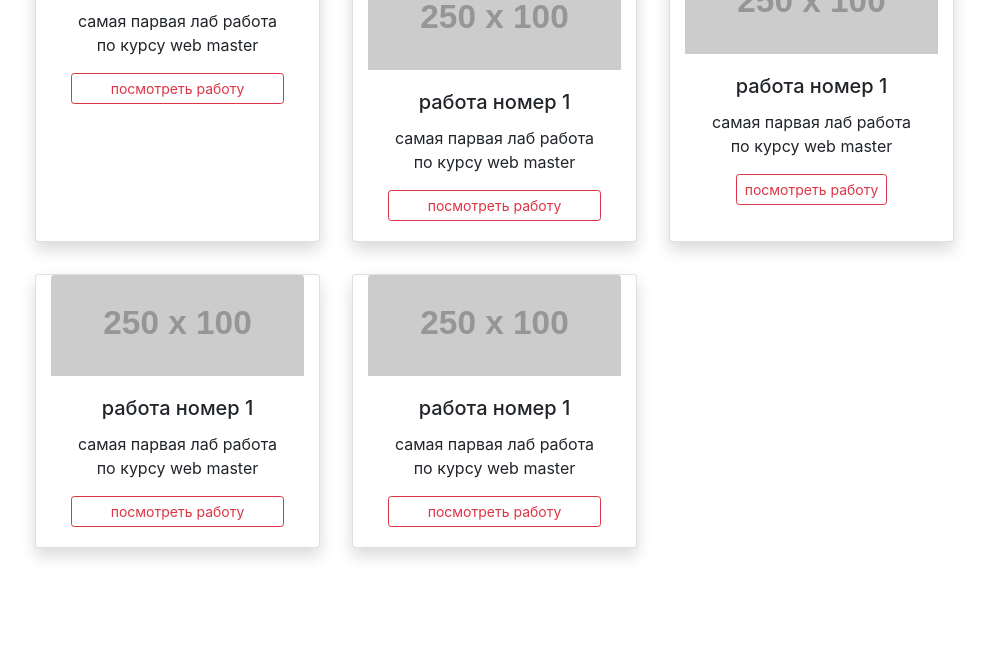
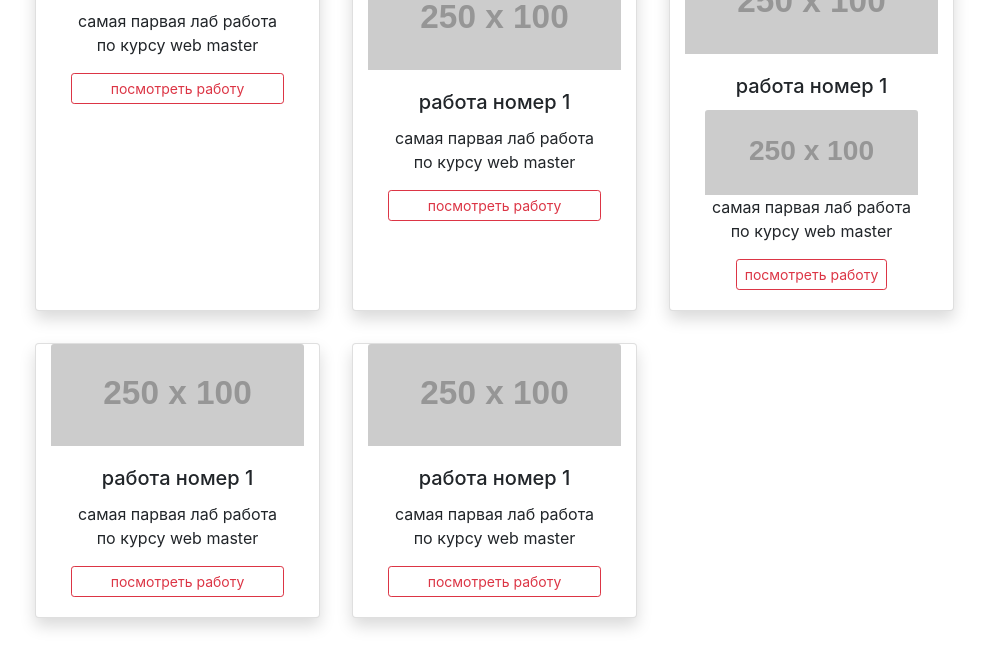
Before and after one commit to qwerty12302/qwerty12302.github.io, a plain HTML site: page index.html in a window 1280 px wide. Shown: the part 64-732 px from the top of the page, without its empty margins (51-1039 px from the left). Drawn offline with nearby package versions, Linux system fonts and the light colour scheme; placeholder pictures from the web are drawn by us.

Commit message:
Update index.html

```diff
--- a/index.html
+++ b/index.html
@@ -38,6 +38,8 @@
                         <img src="https://fakeimg.pl/250x100/" class="card-img-top" alt="...">
                         <div class="card-body">
                           <h5 class="card-title">работа номер 1</h5>
+                           <img src="https://fakeimg.pl/250x100/" class="card-img-top" alt="...">
+
                           <p class="card-text">самая парвая лаб работа по курсу web master</p>
                           <a href="#" class="btn btn-outline-danger  btn-sm btn-blockstretched-link">посмотреть работу</a>
                         </div>
```
